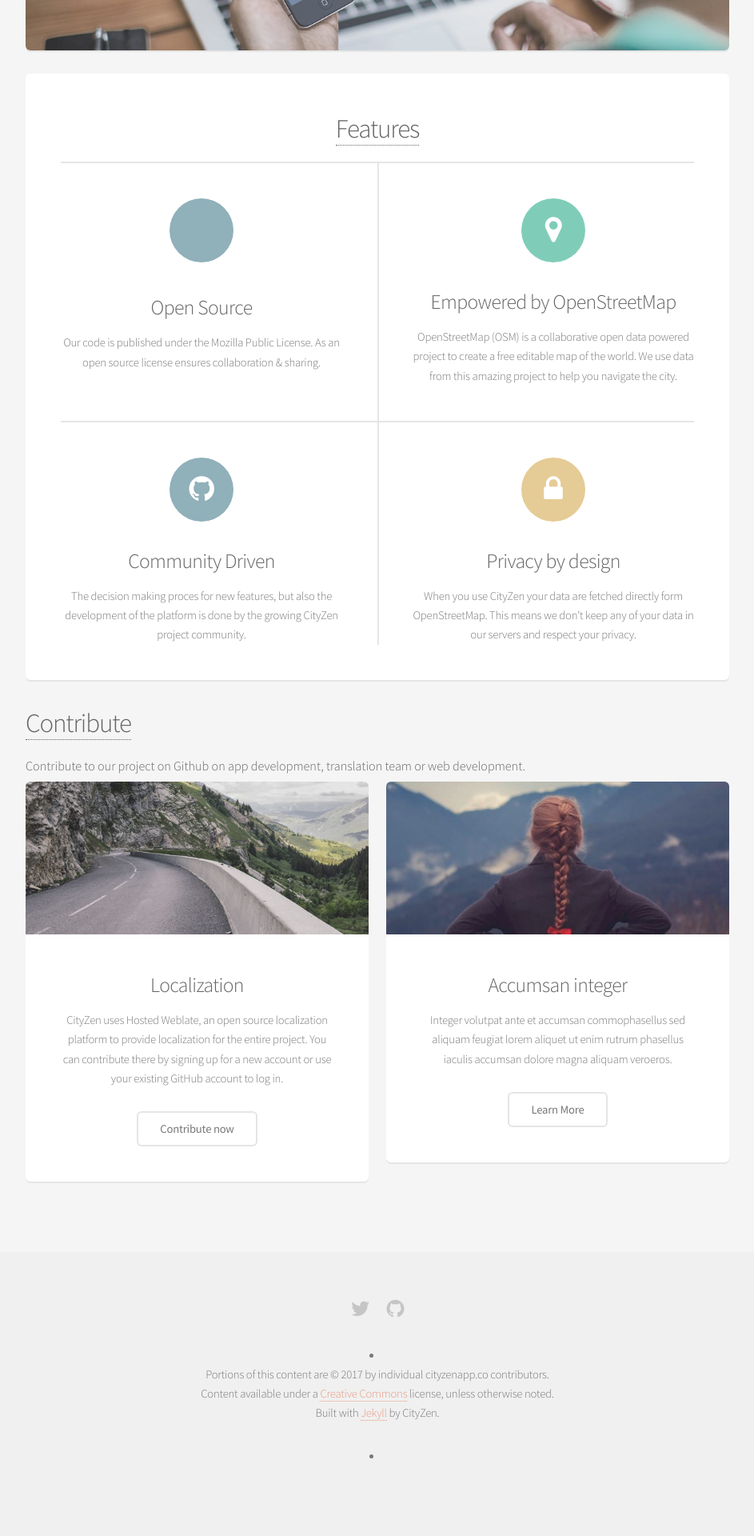
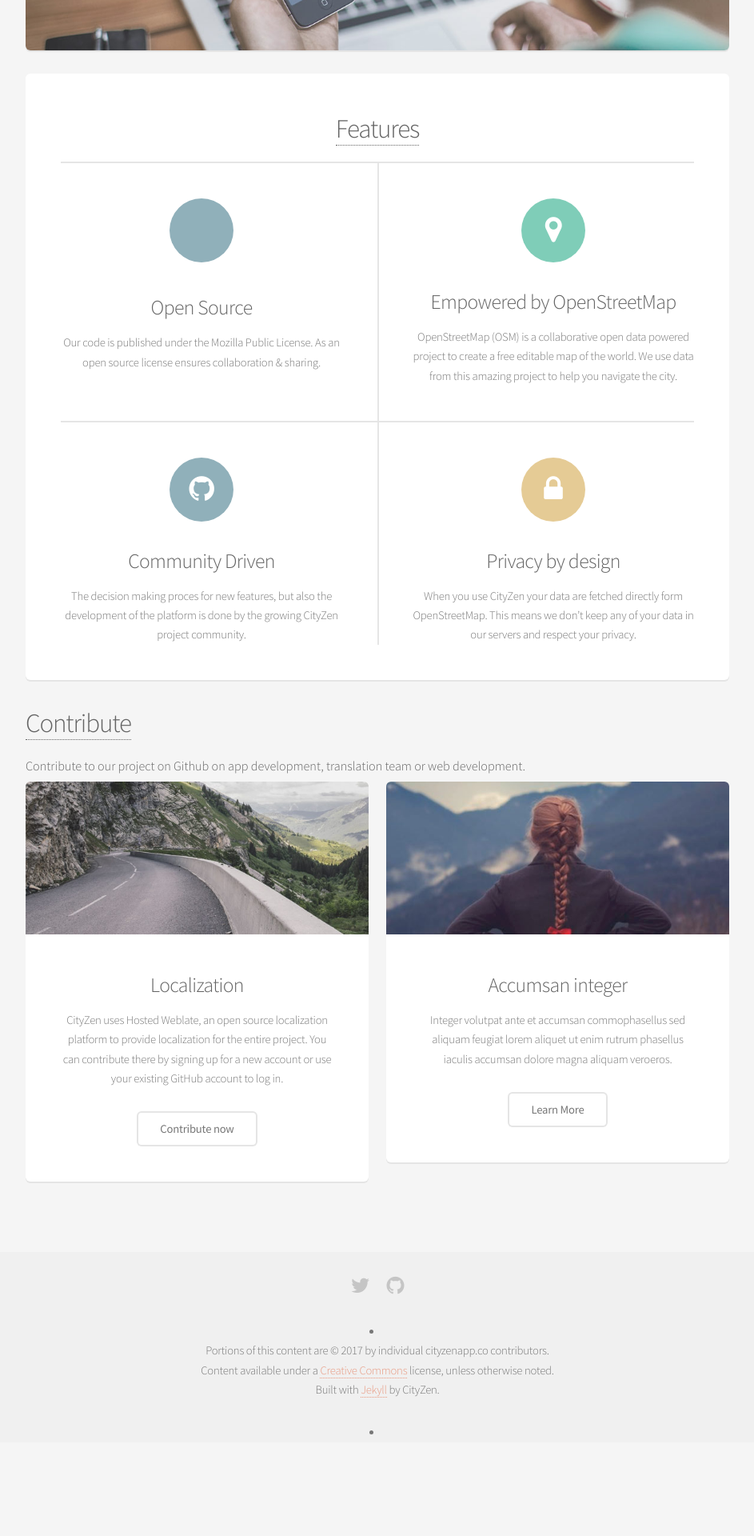
Before and after one commit to CityZenApp/Website, a Jekyll site: the page built from index.html, in a window 1280 px wide. Shown: the part 1124-3044 px from the top of the page at 80% size, without its empty margins (168-1111 px from the left). Built offline with Jekyll 4.4.1, drawn with Linux system fonts in a browser that asks for light colours; the list of posts is cut into pages by our own code; after the commit the page ends 2927 px from its top, so only the background shows below that.

Commit message:
Update style.css

```diff
--- a/assets/css/style.css
+++ b/assets/css/style.css
@@ -1317,7 +1317,7 @@
 
 	#footer {
 		background: #f0f0f0;
-		padding: 4em 0 6em 0;
+		padding: 2em 0 0 0;
 		text-align: center;
 	}
 
```
